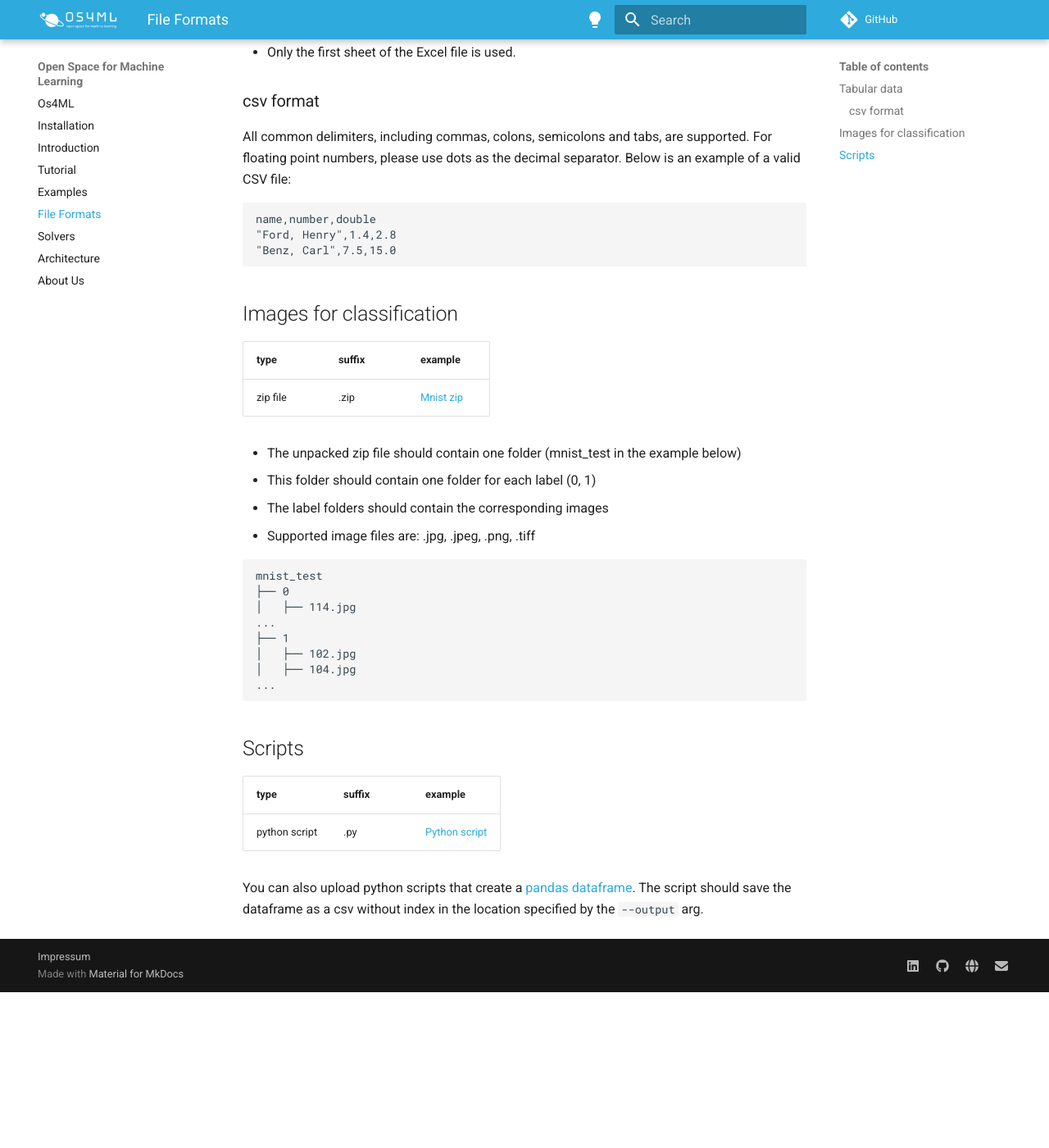
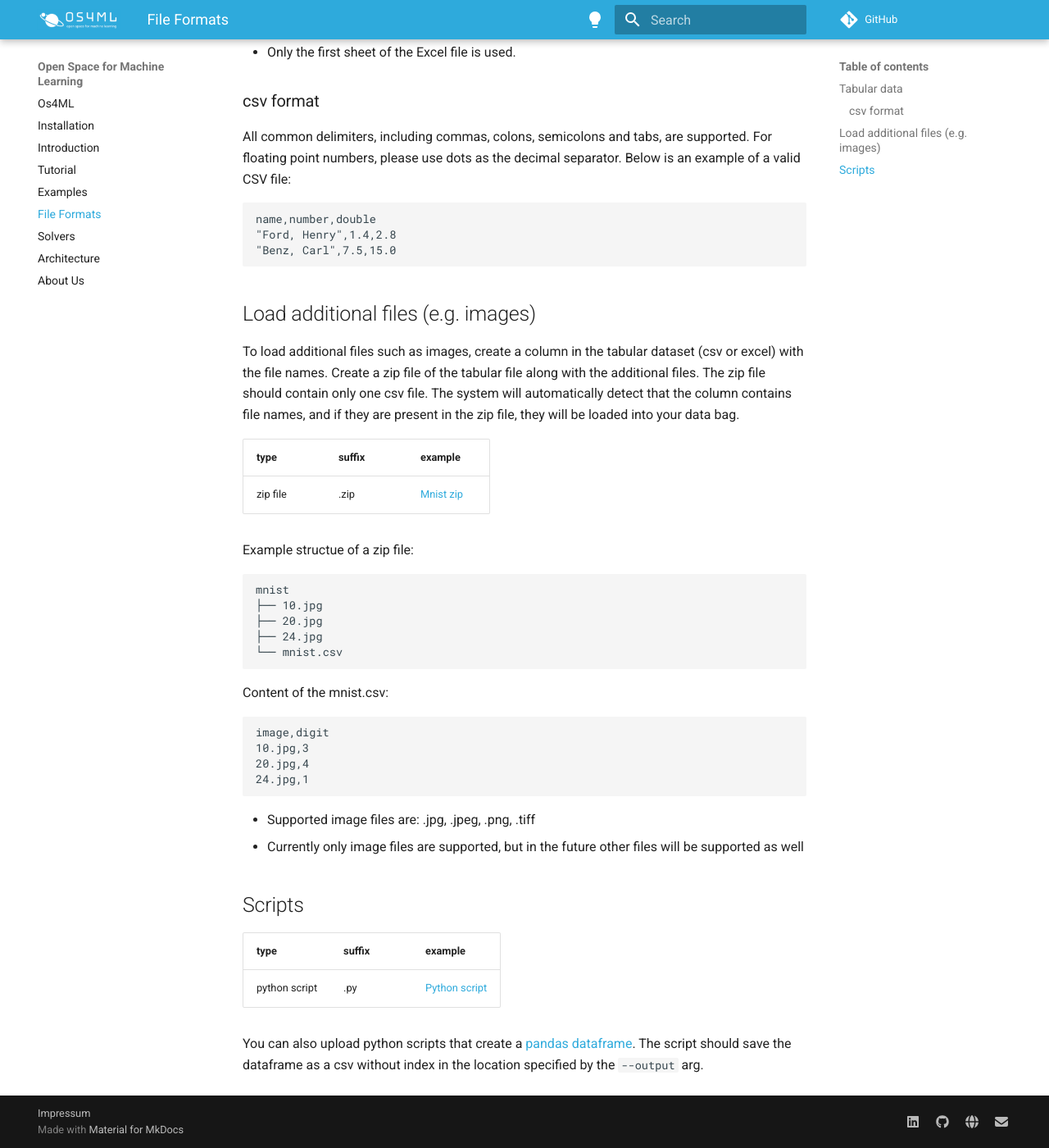
Before and after one commit to WOGRA-AG/os4ml-docs, an MkDocs documentation site: the page built from docs/file_formats.md, in a window 1280 px wide and 1400 px high, scrolled down 448 px. Shown: the whole window at 82% size. Built offline with MkDocs 1.6.1 and Material for MkDocs 9.7.7, drawn with Linux system fonts in a browser that asks for light colours; comment, search, counter and statistics services are not loaded; before the commit the page ends 1658 px from its top, so only the background shows below that.

Commit message:
Update zip format

````diff
--- a/docs/file_formats.md
+++ b/docs/file_formats.md
@@ -24,27 +24,34 @@ name,number,double
 ```
 
 
-## Images for classification
+## Load additional files (e.g. images)
+To load additional files such as images, create a column in the tabular dataset (csv or excel) with the file names.
+Create a zip file of the tabular file along with the additional files.
+The zip file should contain only one csv file.
+The system will automatically detect that the column contains file names, and if they are present in the zip file, they will be loaded into your data bag.
 
 | type     | suffix | example     |
 |----------|--------|-------------|
 | zip file | .zip   | [Mnist zip] |
 
-- The unpacked zip file should contain one folder (mnist_test in the example below)
-- This folder should contain one folder for each label (0, 1)
-- The label folders should contain the corresponding images
+Example structue of a zip file:
+```
+mnist
+├── 10.jpg
+├── 20.jpg
+├── 24.jpg
+└── mnist.csv
+```
+
+Content of the mnist.csv:
+```
+image,digit
+10.jpg,3
+20.jpg,4
+24.jpg,1
+```
 - Supported image files are: .jpg, .jpeg, .png, .tiff
-
-```
-mnist_test
-├── 0
-│   ├── 114.jpg
-...
-├── 1
-│   ├── 102.jpg
-│   ├── 104.jpg
-...
-```
+- Currently only image files are supported, but in the future other files will be supported as well
 
 ## Scripts
 
````
Also changed, not shown: 1 other file.
